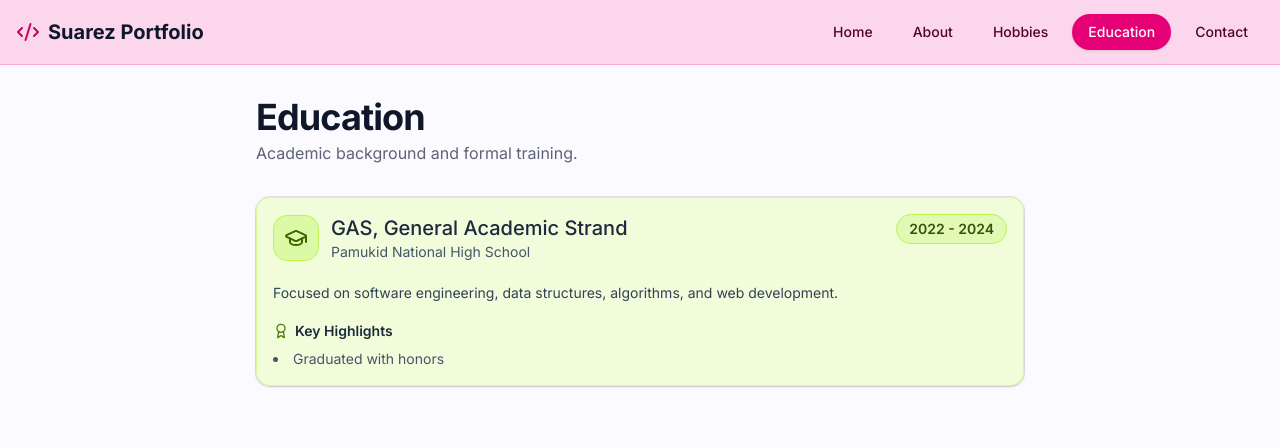
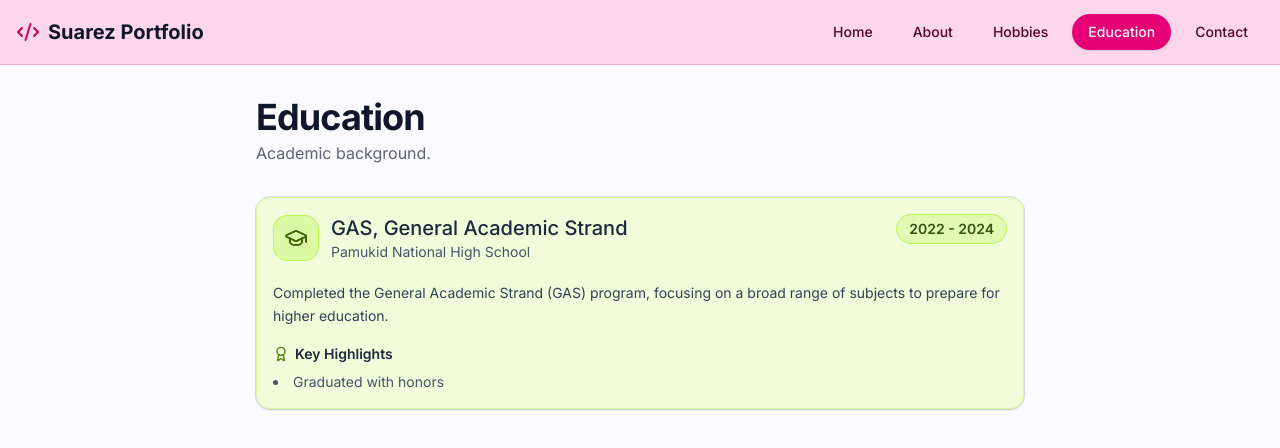
Before and after one commit to lsuarez-sys/my-personal-portfolio, a Next.js app: page /education in a window 1280 px wide. Shown: the top 448 px of the page. Built offline with nearby package versions, Linux system fonts and the light colour scheme.

Commit message:
Update education page with academic background

```diff
--- a/app/education/page.tsx
+++ b/app/education/page.tsx
@@ -6,7 +6,7 @@ const educationList = [
     Graduate: "GAS, General Academic Strand",
     institution: "Pamukid National High School",
     period: "2022 - 2024",
-    description: "Focused on software engineering, data structures, algorithms, and web development.",
+    description: "Completed the General Academic Strand (GAS) program, focusing on a broad range of subjects to prepare for higher education.",
     achievements: ["Graduated with honors"],
   },
 ];
@@ -16,7 +16,7 @@ export default function Education() {
     <div className="space-y-8 max-w-3xl mx-auto">
       <div>
         <h1 className="text-3xl md:text-4xl font-bold tracking-tight text-slate-900">Education</h1>
-        <p className="text-muted-foreground mt-1">Academic background and formal training.</p>
+        <p className="text-muted-foreground mt-1">Academic background.</p>
       </div>
 
       <div className="space-y-6">
```
